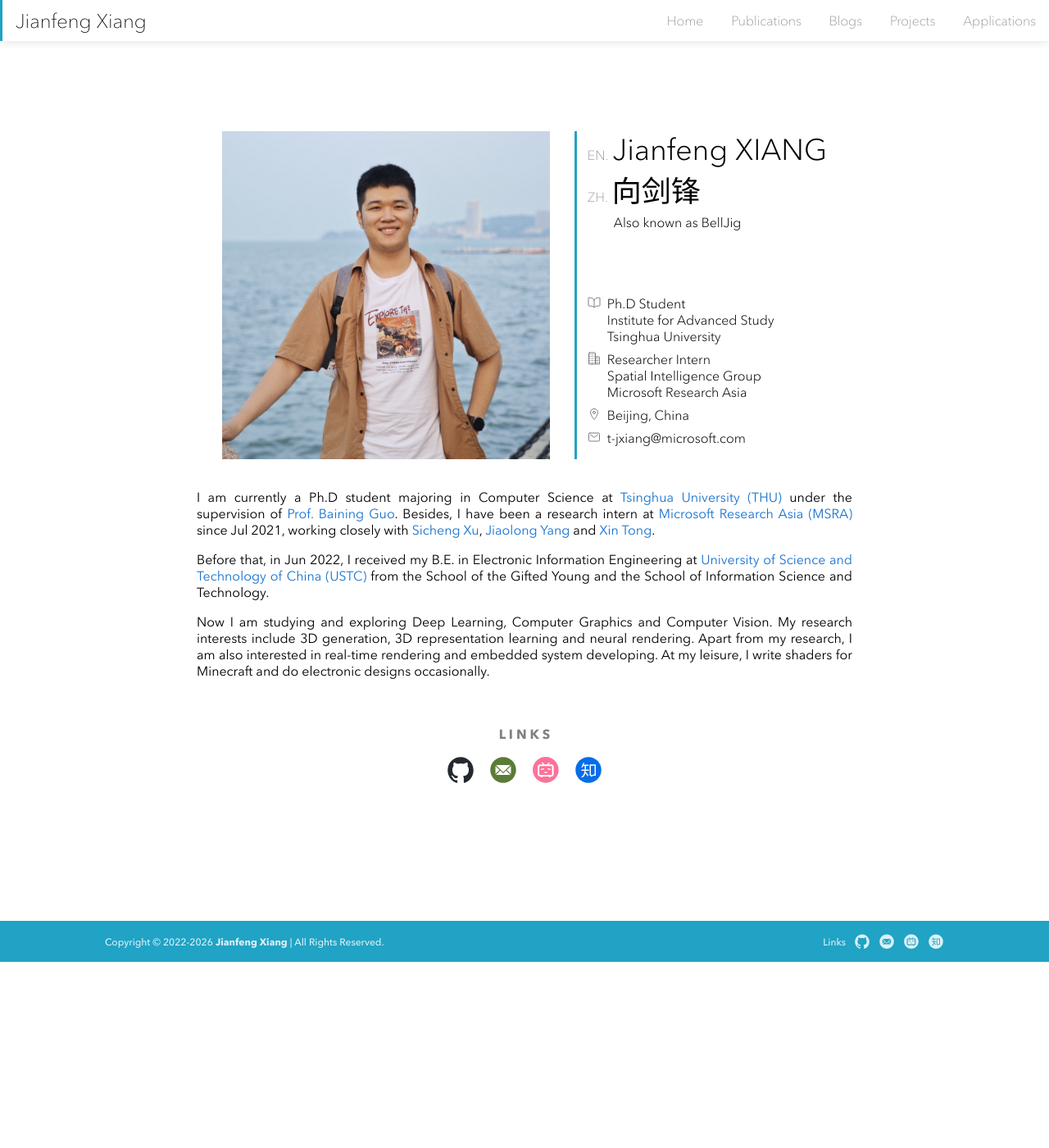
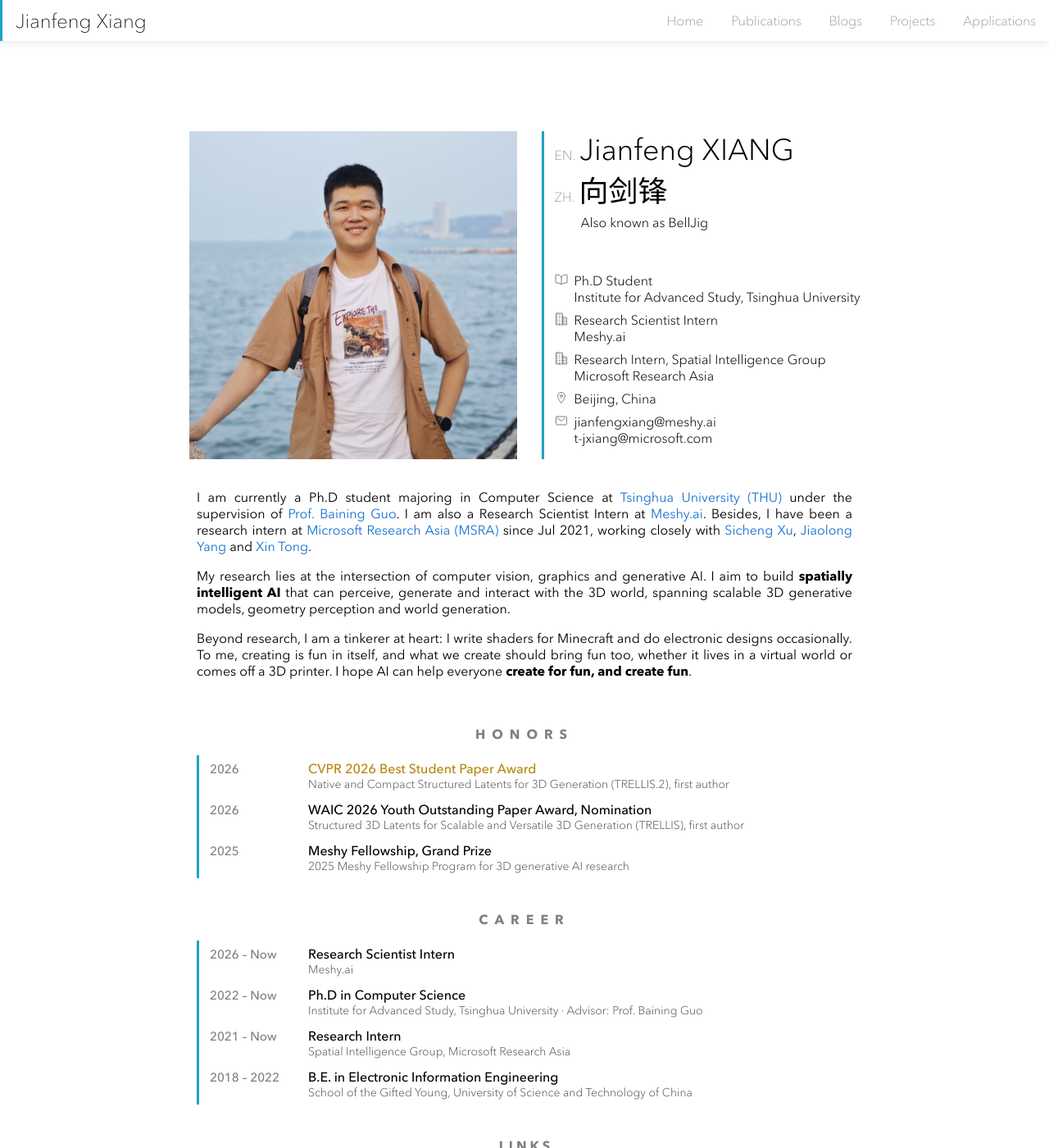
Before and after one commit to JeffreyXiang/jeffreyxiang.github.io, a Jekyll site: the page built from index.html, in a window 1280 px wide and 1400 px high. Shown: the whole window at 82% size. Built offline with Jekyll 4.4.1, drawn with Linux system fonts in a browser that asks for light colours; some web fonts are replaced.

Commit message:
update homepage: add Meshy affiliation, honors and career sections, refresh bio
- add Meshy.ai Research Scientist Intern as a parallel affiliation with email
- add Honors (CVPR 2026 Best Student Paper, WAIC 2026 Youth Outstanding Paper
  nomination, Meshy Fellowship 2025 Grand Prize) and Career timeline sections
- rewrite bio around spatially intelligent AI and creating for fun

Co-Authored-By: Claude Opus 5.5 <noreply@anthropic.com>

```diff
--- a/css/default.css
+++ b/css/default.css
@@ -50,7 +50,8 @@ body {
 
 #profile_card {
     position: relative;
-    height: 392px;
+    box-sizing: border-box;
+    min-height: 400px;
     margin: 10px 15px;
     padding-left: 16px;
     padding-bottom: 8px;
@@ -201,6 +202,71 @@ body {
 #profile_link_zhihu::after {
     content: "Zhihu";
     background-color: #056DE8;
+}
+
+.home_section {
+    width: 100%;
+    max-width: 800px;
+    margin: 16px auto 24px;
+}
+
+.home_section_title {
+    margin-bottom: 16px;
+    color: gray;
+    font-size: 16px;
+    font-weight: 700;
+    letter-spacing: 0.5em;
+    text-align: center;
+}
+
+.home_list {
+    position: relative;
+    padding-left: 16px;
+}
+
+.home_list::before {
+    content: "";
+    position: absolute;
+    left: 0px;
+    top: 0px;
+    width: 3px;
+    height: 100%;
+    background-color: rgb(32, 163, 196);
+}
+
+.home_list_item {
+    padding: 6px 0px;
+    display: flex;
+    align-items: baseline;
+    gap: 16px;
+}
+
+.home_list_date {
+    flex: 0 0 104px;
+    color: gray;
+    font-size: 15px;
+    font-weight: 500;
+    font-variant-numeric: tabular-nums;
+}
+
+.home_list_body {
+    flex: 1 1 auto;
+    min-width: 0;
+}
+
+.home_list_title {
+    font-size: 16px;
+    font-weight: 500;
+}
+
+.home_list_sub {
+    color: #555555;
+    font-size: 14px;
+    font-weight: 300;
+}
+
+.home_list_item_highlight .home_list_title {
+    color: #b8860b;
 }
 
 .publication_list {
@@ -560,8 +626,7 @@ body {
     #profile_card {
         width: 100%;
         max-width: 400px;
-        box-sizing: border-box;
-        height: auto;
+        min-height: 0px;
         margin: 10px 0px;
         gap: 16px;
     }
@@ -574,6 +639,16 @@ body {
     #profile_intro {
         margin: 16px auto 24px;
         text-align: left;
+    }
+
+    .home_list_item {
+        flex-direction: column;
+        gap: 0px;
+    }
+
+    .home_list_date {
+        flex: 0 0 auto;
+        font-size: 13px;
     }
 
     .publication_item {
--- a/index.html
+++ b/index.html
@@ -4,7 +4,7 @@ title: Jianfeng Xiang | Home
 ---
 
 <div id="profile">
-    <img id="profile_photo" src="/imgs/profile_photo.jpg">
+    <img id="profile_photo" src="/imgs/profile_photo.jpg" alt="Jianfeng Xiang">
     <div id="profile_card">
         <div id="profile_name">
             <div id="profile_name_en">Jianfeng XIANG</div>
@@ -12,10 +12,11 @@ title: Jianfeng Xiang | Home
             <div id="profile_name_web">Also known as BellJig</div>
         </div>
         <div id="profile_info">
-            <div class="profile_info_item"><img src="/icons/book-outline.svg"><div>Ph.D Student<br>Institute for Advanced Study<br>Tsinghua University</div></div>
-            <div class="profile_info_item"><img src="/icons/business-outline.svg"><div>Researcher Intern<br>Spatial Intelligence Group<br>Microsoft Research Asia</div></div>
-            <div class="profile_info_item"><img src="/icons/location-outline.svg"><div>Beijing, China</div></div>
-            <div class="profile_info_item"><img src="/icons/mail-outline.svg"><div>t-jxiang@microsoft.com</div></div>
+            <div class="profile_info_item"><img src="/icons/book-outline.svg" alt=""><div>Ph.D Student<br>Institute for Advanced Study, Tsinghua University</div></div>
+            <div class="profile_info_item"><img src="/icons/business-outline.svg" alt=""><div>Research Scientist Intern<br>Meshy.ai</div></div>
+            <div class="profile_info_item"><img src="/icons/business-outline.svg" alt=""><div>Research Intern, Spatial Intelligence Group<br>Microsoft Research Asia</div></div>
+            <div class="profile_info_item"><img src="/icons/location-outline.svg" alt=""><div>Beijing, China</div></div>
+            <div class="profile_info_item"><img src="/icons/mail-outline.svg" alt=""><div>jianfengxiang@meshy.ai<br>t-jxiang@microsoft.com</div></div>
         </div>
     </div>
     <div id="profile_intro">
@@ -24,6 +25,8 @@ title: Jianfeng Xiang | Home
             <a href="https://www.ias.tsinghua.edu.cn/en/">Tsinghua University (THU)</a>
             under the supervision of
             <a href="https://www.microsoft.com/en-us/research/people/bainguo/">Prof. Baining Guo</a>.
+            I am also a Research Scientist Intern at
+            <a href="https://www.meshy.ai/">Meshy.ai</a>.
             Besides, I have been a research intern at
             <a href="https://www.microsoft.com/en-us/research/">Microsoft Research Asia (MSRA)</a>
             since Jul 2021, working closely with
@@ -34,17 +37,80 @@ title: Jianfeng Xiang | Home
         </p>
 
         <p>
-            Before that, in Jun 2022, I received my B.E.
-            in Electronic Information Engineering at
-            <a href="http://en.ustc.edu.cn/">University of Science and Technology of China (USTC)</a>
-            from the School of the Gifted Young and the School of Information Science and Technology.
+            My research lies at the intersection of computer vision, graphics and generative AI.
+            I aim to build <b>spatially intelligent AI</b> that can perceive, generate and interact with the 3D world,
+            spanning scalable 3D generative models, geometry perception and world generation.
         </p>
 
         <p>
-            Now I am studying and exploring Deep Learning, Computer Graphics and Computer Vision. My research interests include 3D generation, 3D representation learning and neural rendering.
-            Apart from my research, I am also interested in real-time rendering and embedded system developing. At my leisure, I write shaders for Minecraft and do electronic designs occasionally.
+            Beyond research, I am a tinkerer at heart: I write shaders for Minecraft and do electronic designs occasionally.
+            To me, creating is fun in itself, and what we create should bring fun too,
+            whether it lives in a virtual world or comes off a 3D printer.
+            I hope AI can help everyone <b>create for fun, and create fun</b>.
         </p>
     </div>
+
+    <div class="home_section">
+        <div class="home_section_title">HONORS</div>
+        <div class="home_list">
+            <div class="home_list_item home_list_item_highlight">
+                <div class="home_list_date">2026</div>
+                <div class="home_list_body">
+                    <div class="home_list_title">CVPR 2026 Best Student Paper Award</div>
+                    <div class="home_list_sub">Native and Compact Structured Latents for 3D Generation (TRELLIS.2), first author</div>
+                </div>
+            </div>
+            <div class="home_list_item">
+                <div class="home_list_date">2026</div>
+                <div class="home_list_body">
+                    <div class="home_list_title">WAIC 2026 Youth Outstanding Paper Award, Nomination</div>
+                    <div class="home_list_sub">Structured 3D Latents for Scalable and Versatile 3D Generation (TRELLIS), first author</div>
+                </div>
+            </div>
+            <div class="home_list_item">
+                <div class="home_list_date">2025</div>
+                <div class="home_list_body">
+                    <div class="home_list_title">Meshy Fellowship, Grand Prize</div>
+                    <div class="home_list_sub">2025 Meshy Fellowship Program for 3D generative AI research</div>
+                </div>
+            </div>
+        </div>
+    </div>
+
+    <div class="home_section">
+        <div class="home_section_title">CAREER</div>
+        <div class="home_list">
+            <div class="home_list_item">
+                <div class="home_list_date">2026 – Now</div>
+                <div class="home_list_body">
+                    <div class="home_list_title">Research Scientist Intern</div>
+                    <div class="home_list_sub">Meshy.ai</div>
+                </div>
+            </div>
+            <div class="home_list_item">
+                <div class="home_list_date">2022 – Now</div>
+                <div class="home_list_body">
+                    <div class="home_list_title">Ph.D in Computer Science</div>
+                    <div class="home_list_sub">Institute for Advanced Study, Tsinghua University · Advisor: Prof. Baining Guo</div>
+                </div>
+            </div>
+            <div class="home_list_item">
+                <div class="home_list_date">2021 – Now</div>
+                <div class="home_list_body">
+                    <div class="home_list_title">Research Intern</div>
+                    <div class="home_list_sub">Spatial Intelligence Group, Microsoft Research Asia</div>
+                </div>
+            </div>
+            <div class="home_list_item">
+                <div class="home_list_date">2018 – 2022</div>
+                <div class="home_list_body">
+                    <div class="home_list_title">B.E. in Electronic Information Engineering</div>
+                    <div class="home_list_sub">School of the Gifted Young, University of Science and Technology of China</div>
+                </div>
+            </div>
+        </div>
+    </div>
+
     <div id="profile_link">
         <div id="profile_link_icons">
             <div id="profile_link_github"><a href="https://github.com/JeffreyXiang"><img src="/icons/logo-github.svg" alt="Github"></a></div>
```
